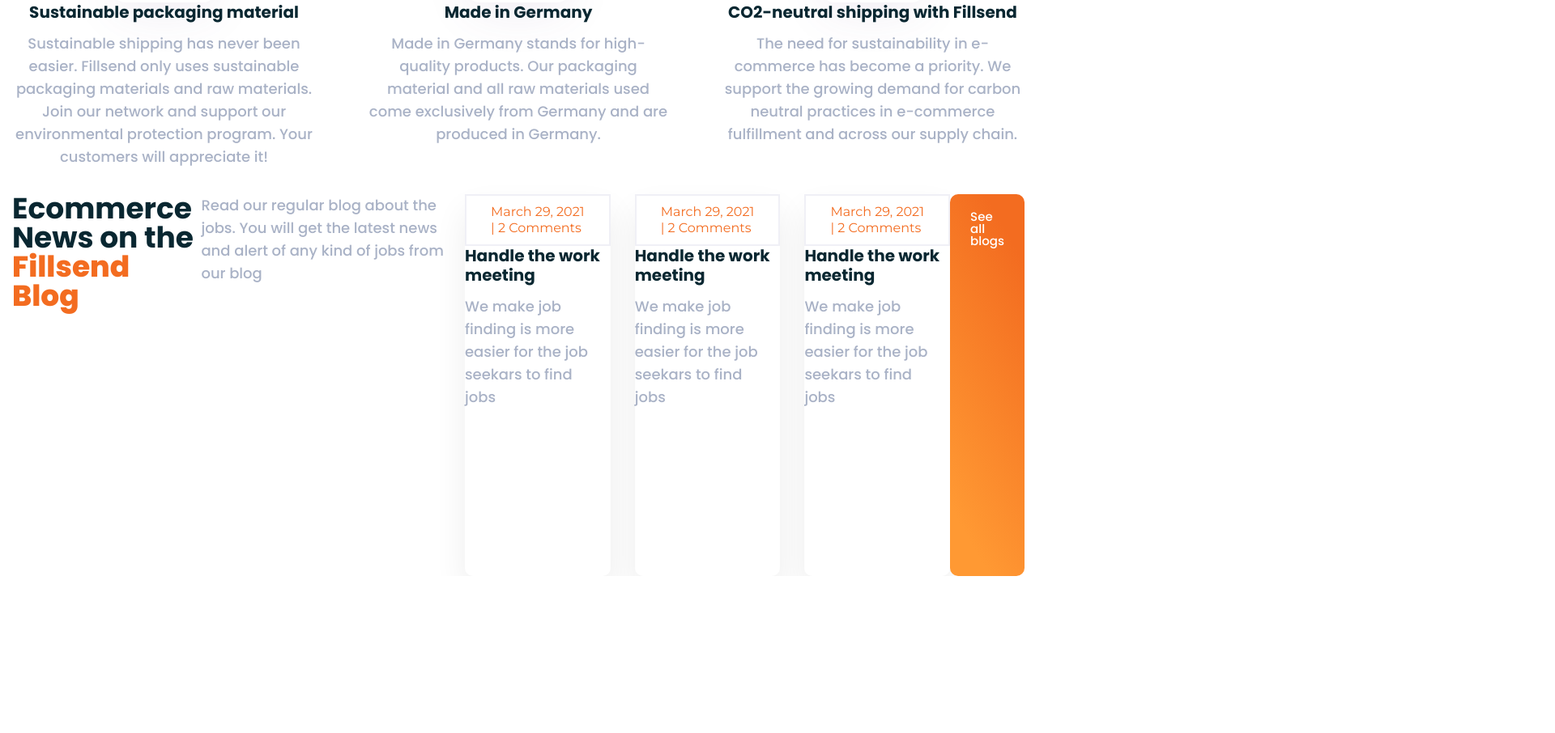
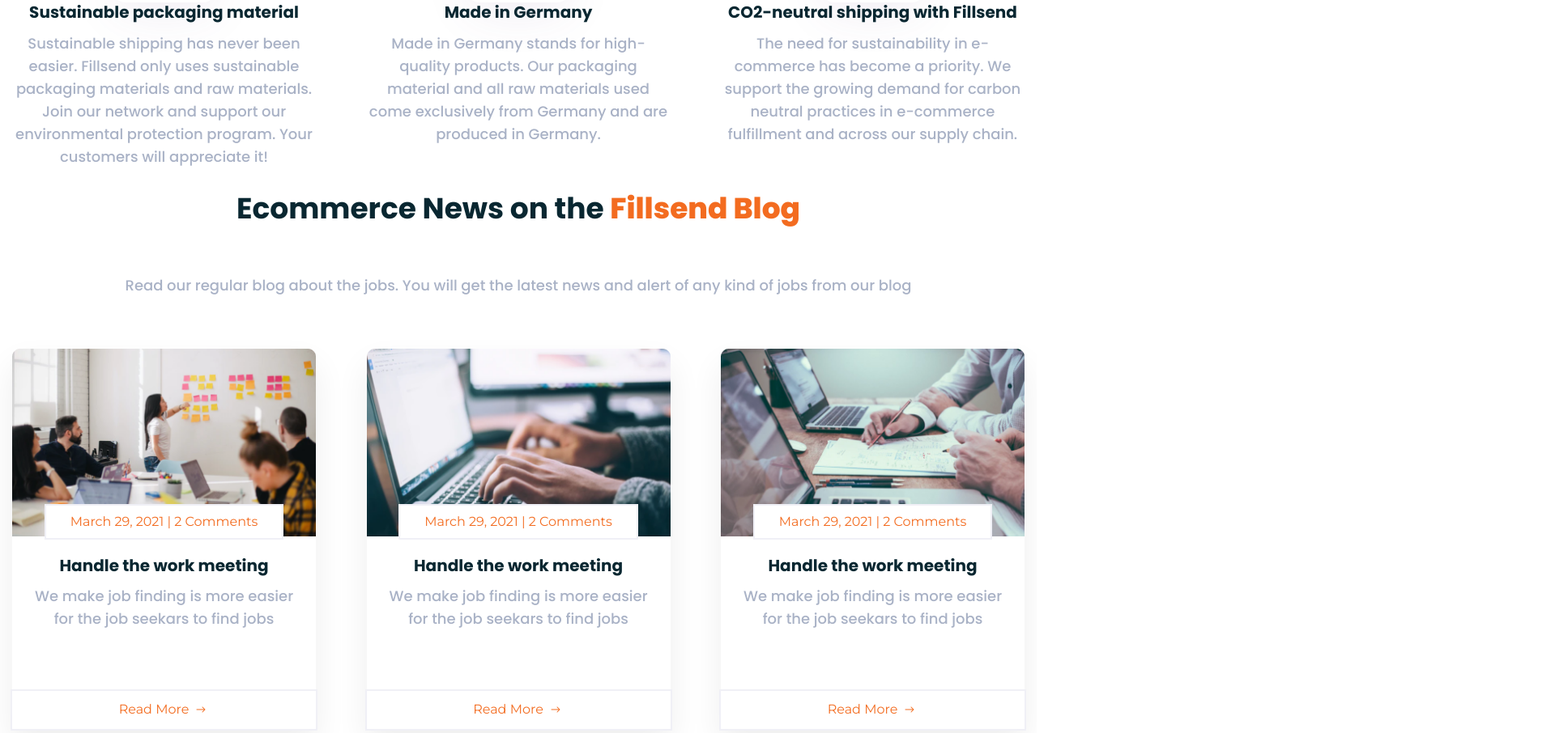
Before and after one commit to Edio-Goncalves/template-transporte, a plain HTML site: page index.html in a window 1280 px wide. Shown: the part 5741-6647 px from the top of the page at 81% size, 1920 px wide, since content can reach past the window. Before the commit the page ends 6453 px from the top, so only its background shows below. Drawn offline with Linux system fonts and the light colour scheme.

Commit message:
Modify structure to insert blog section

```diff
--- a/css/components/main-box.css
+++ b/css/components/main-box.css
@@ -21,3 +21,33 @@
   font-size: 18px;
   padding-top: 10%;
 }
+
+.main-box.-blogHeader {
+  display: flex;
+  justify-content: end;
+  align-items: center;
+
+  width: 100%;
+  height: 50%;
+  background-image: url(../../assets/img/Shape.png);
+  background-repeat: no-repeat;
+  background-size: contain;
+}
+
+.main-box.-blogHeader.-order1 {
+  background-image: url(../../assets/img/Shape-1.png);
+}
+
+.main-box.-blogHeader.-order2 {
+  background-image: url(../../assets/img/Shape-2.png);
+}
+
+.main-box.-blogFooter {
+  display: flex;
+  flex-direction: column;
+  align-items: center;
+  box-sizing: border-box;
+  position: relative;
+  height: 50%;
+  padding-top: 20px;
+}
--- a/css/components/main-section.css
+++ b/css/components/main-section.css
@@ -61,3 +61,9 @@
 
   position: relative;
 }
+
+.main-section.-blog {
+  flex-direction: column;
+  align-items: center;
+  text-align: center;
+}
--- a/css/components/main-title.css
+++ b/css/components/main-title.css
@@ -50,42 +50,3 @@
   color: var(--color-first);
   padding-top: 5%;
 }
-
-/* Subtitle */
-.main-subtitle {
-  font-family: "Poppins", sans-serif;
-  font-size: 1rem;
-  font-weight: 500;
-}
-
-.main-subtitle.-first {
-  font-size: 16px;
-  line-height: 200%;
-}
-
-.main-subtitle.-second {
-  font-size: 12px;
-  color: var(--color-second);
-  font-weight: 400;
-  line-height: 28px;
-}
-
-.main-subtitle.-text {
-  font-size: 18px;
-  line-height: 28px;
-  color: var(--color-black-second);
-}
-
-.main-subtitle.-text-wite {
-  font-size: 18px;
-  line-height: 150%;
-  color: var(--color-first);
-  max-width: 90%;
-}
-
-.main-subtitle.-text-wite-2 {
-  font-size: 16px;
-  line-height: 150%;
-  font-weight: 400;
-  color: var(--color-first);
-}
--- a/css/components/main-wrapper.css
+++ b/css/components/main-wrapper.css
@@ -18,3 +18,9 @@
 .main-wrapper.-support {
   padding-bottom: 6.5vw;
 }
+
+.main-wrapper.-blog {
+  display: flex;
+  padding-bottom: 5vmax;
+  padding-top: 5vmax;
+}
```
